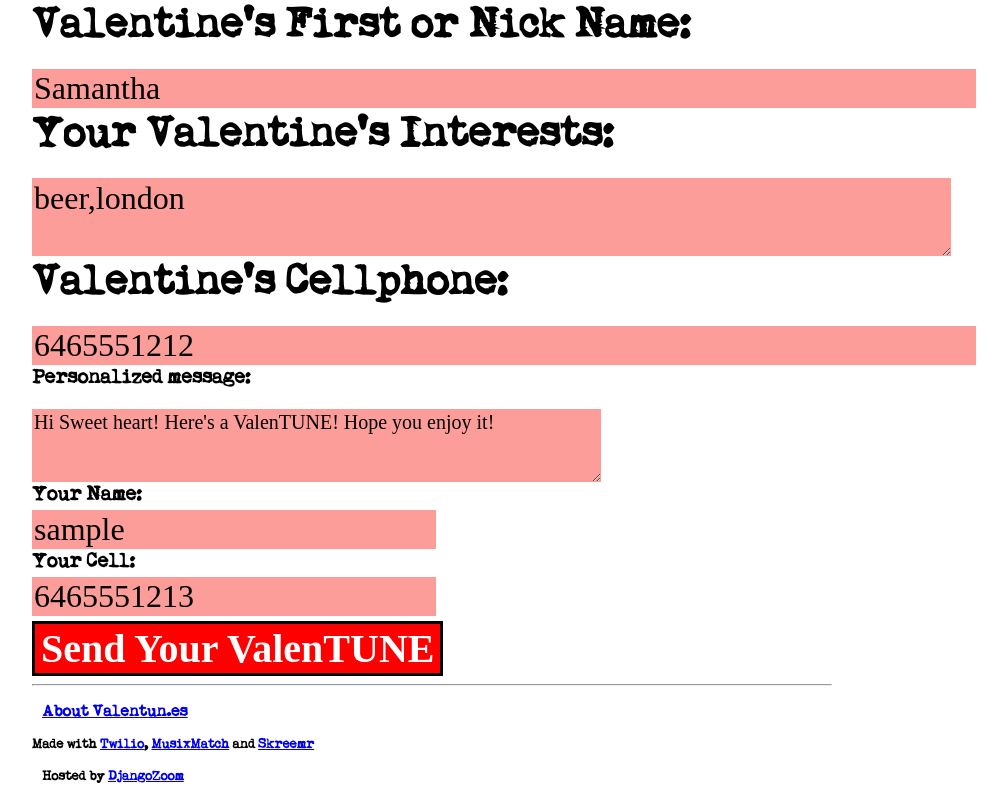
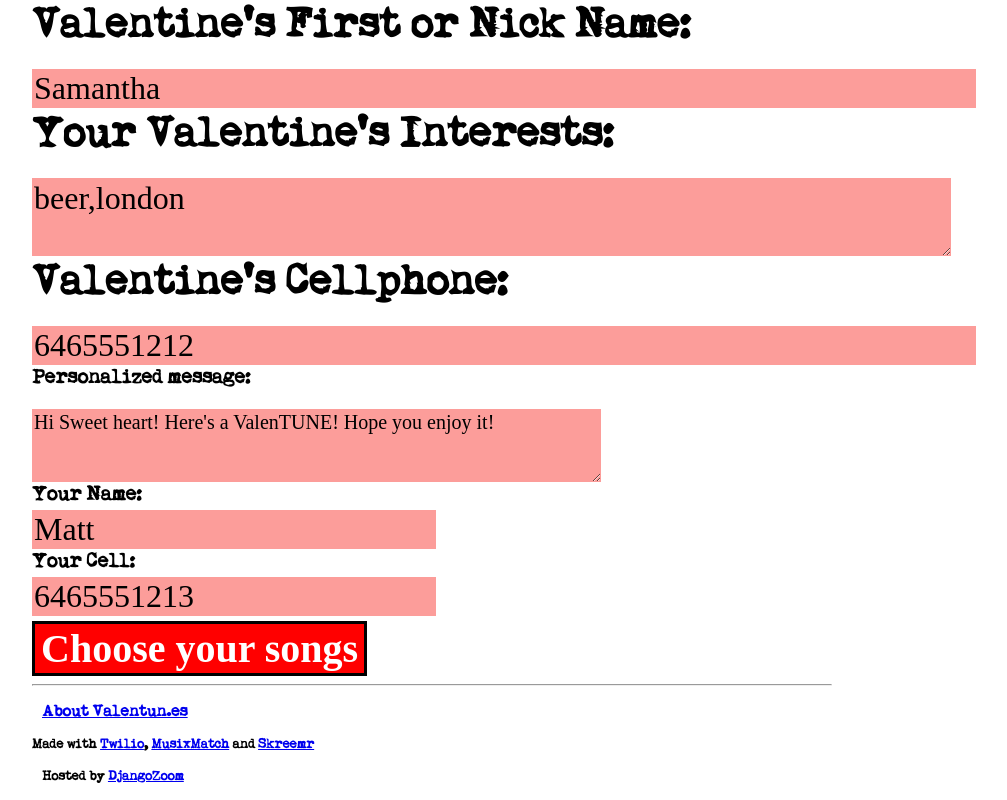
Before and after one commit to natea/Valentunes, a Django app: page / in a window 1280 px wide. Shown: the part 268-1068 px from the top of the page, without its empty margins (208-1215 px from the left). Run offline with Django 3.2, Linux system fonts and the light colour scheme; a user stored in the database is signed in; tables that the repository leaves empty hold one stand-in row (values such as "Sample post"); parts of the project's set-up code (start-up, migrations or seed data) failed here and were passed over; some web fonts are replaced.

Commit message:
remove a debug trace and add an import

```diff
--- a/vt/valentunes/api.py
+++ b/vt/valentunes/api.py
@@ -7,6 +7,7 @@ from tastypie.utils import is_valid_jsonp_callback_value, dict_strip_unicode_key
 from tastypie.exceptions import NotFound, BadRequest, InvalidFilterError, HydrationError, InvalidSortError, ImmediateHttpResponse, ApiFieldError
 from django.core.exceptions import ValidationError
 from django.http import HttpResponse, HttpResponseNotFound
+from django.conf import settings
 
 from valentunes.models import Card, Track
 import simplejson as json
@@ -51,7 +52,6 @@ class CardResource(ModelResource):
         """
         @csrf_exempt
         def wrapper(request, *args, **kwargs):
-            #import pdb; pdb.set_trace()
             try:
                 callback = getattr(self, view)
                 response = callback(request, *args, **kwargs)
--- a/vt/valentunes/templates/choose.html
+++ b/vt/valentunes/templates/choose.html
@@ -16,7 +16,7 @@
           <img src="/static/imgs/noflash.gif" width="17" height="17" alt="" />
           </object>
     </div>
-    <div class="reason">'cause of "{{ track.search_term }}"</div>
+    <div class="reason">'search term "{{ track.search_term }}"</div>
      </li>
     {% endfor %}
 </ul>
--- a/vt/valentunes/templates/index.html
+++ b/vt/valentunes/templates/index.html
@@ -26,12 +26,12 @@
 </div>
 <div>
 <label for="{{ form.from_name.html_name }}" class="small">Your Name</label>
-<input type="text" name="{{ form.from_name.html_name }}" value="{{ request.user }}"/>
+<input type="text" name="{{ form.from_name.html_name }}" value="Matt"/>
 </div>
 <div>
 <label for="{{ form.from_phone.html_name }}" class="small">Your Cell</label>
 <input type="tel" name="{{ form.from_phone.html_name }}" value="6465551213"/>
 </div>
-<input type="submit" name="op" value="Send Your ValenTUNE" class="btn" />
+<input type="submit" name="op" value="Choose your songs" class="btn" />
 </form>
 {% endblock %}
```
